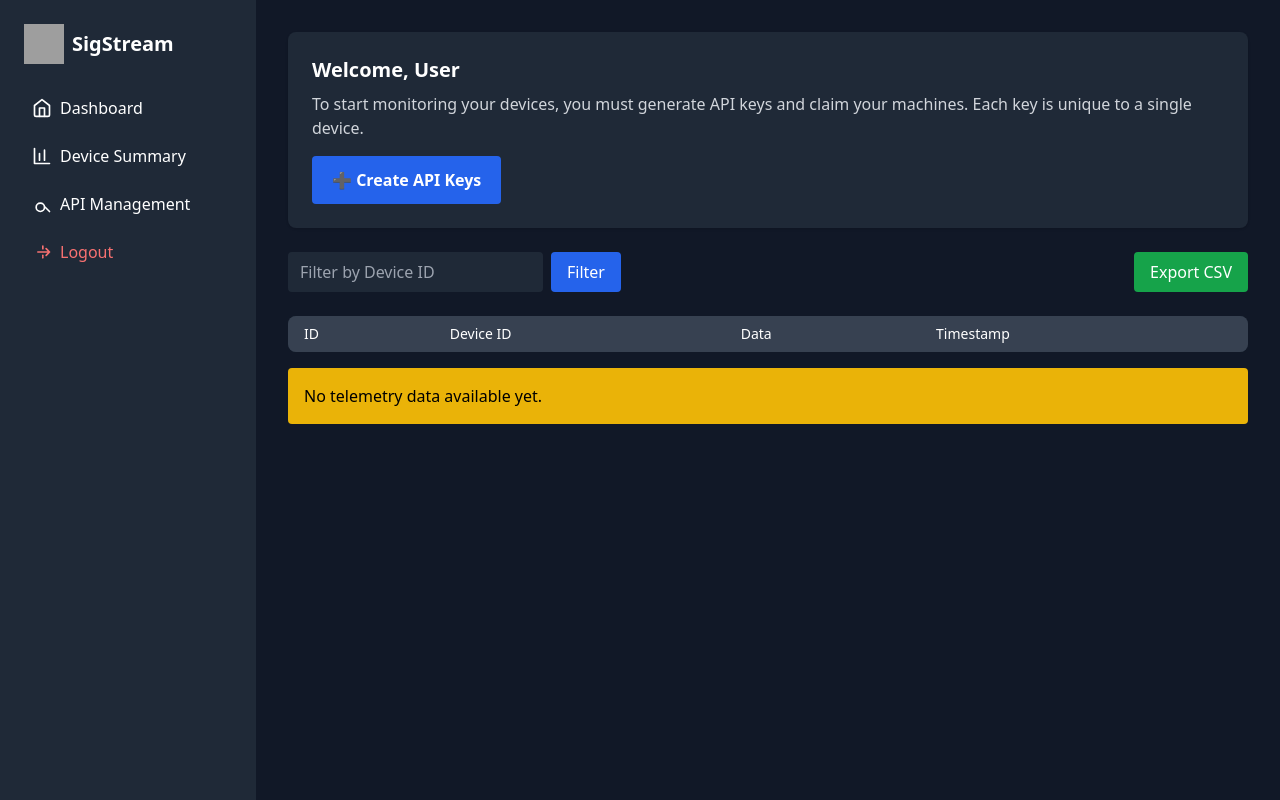
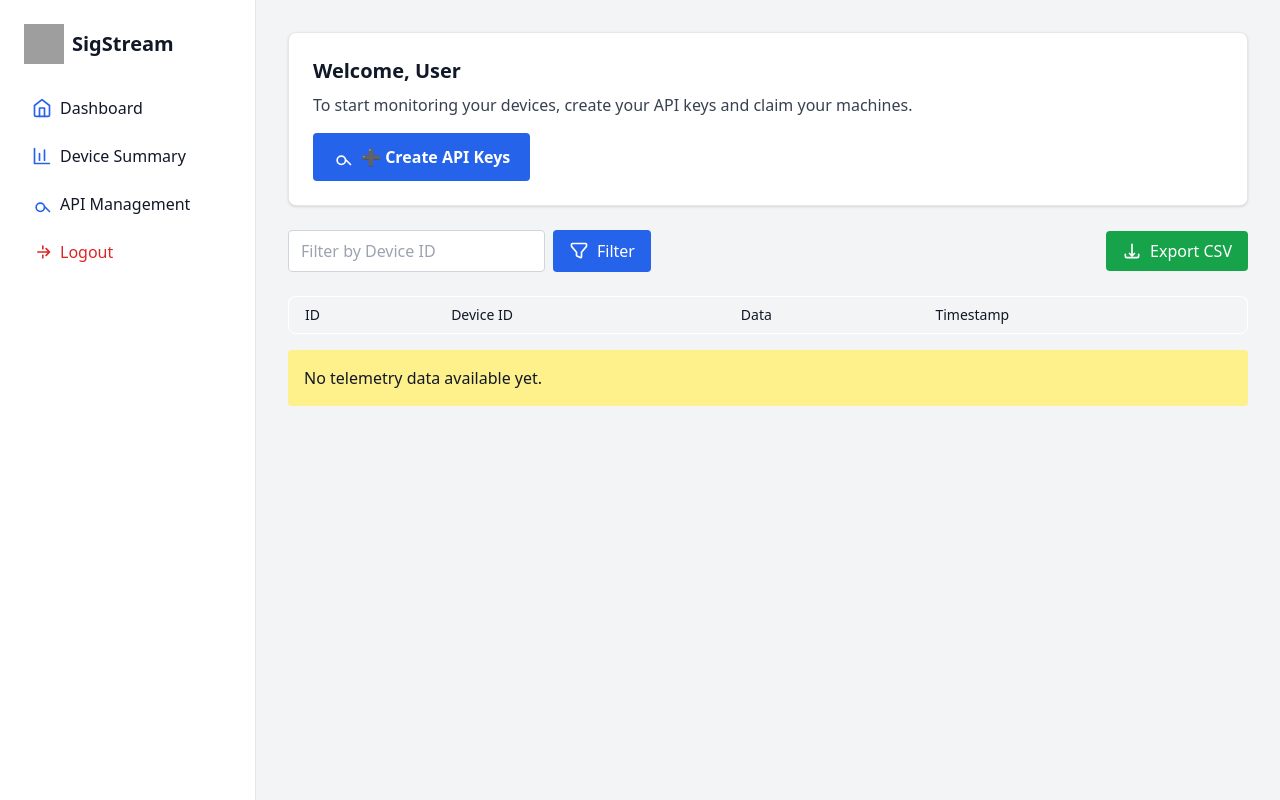
Before and after one commit to TrevorKuhlmann/Sigstream-Cloud, a FastAPI app: template templates/summary.html in a window 1280 px wide. Run offline with FastAPI, Linux system fonts and the light colour scheme; the template is opened without the code that fills it, so the values that code supplies are empty; some libraries are stand-ins or nearby versions; grey boxes are pictures that could not be loaded.

Commit message:
ui refine summary page

```diff
--- a/templates/summary.html
+++ b/templates/summary.html
@@ -1,5 +1,5 @@
 <!DOCTYPE html>
-<html lang="en" class="h-full bg-gray-900 text-white">
+<html lang="en" class="h-full bg-gray-100 text-gray-900">
 <head>
     <meta charset="UTF-8" />
     <script src="https://cdn.tailwindcss.com"></script>
@@ -9,16 +9,16 @@
 <body class="h-full flex">
 
     <!-- Sidebar -->
-    <aside class="w-64 bg-gray-800 flex flex-col">
+    <aside class="w-64 bg-white border-r border-gray-200 flex flex-col">
         <div class="flex items-center space-x-2 p-6">
             <img src="/static/SigStreamLogo.png" alt="SigStream" class="w-10 h-10">
             <span class="text-xl font-bold">SigStream</span>
         </div>
         <nav class="flex-1 px-4 space-y-2">
-            <!-- Dashboard link -->
-            <a href="/dashboard" class="flex items-center px-4 py-2 rounded hover:bg-gray-700">
+            <!-- Dashboard -->
+            <a href="/dashboard" class="flex items-center px-4 py-2 rounded hover:bg-gray-100">
                 <!-- Heroicon: Home -->
-                <svg class="w-5 h-5 mr-2" fill="none" stroke="currentColor" viewBox="0 0 24 24">
+                <svg class="w-5 h-5 mr-2 text-blue-600" fill="none" stroke="currentColor" viewBox="0 0 24 24">
                     <path stroke-linecap="round" stroke-linejoin="round" stroke-width="2"
                           d="M3 9l9-7 9 7v11a2 2 0 01-2 2H5a2 2 0 01-2-2z" />
                     <path stroke-linecap="round" stroke-linejoin="round" stroke-width="2"
@@ -27,20 +27,18 @@
                 Dashboard
             </a>
 
-            <!-- Summary link -->
-            <a href="/summary" class="flex items-center px-4 py-2 rounded hover:bg-gray-700">
-                <!-- Heroicon: Chart Bar -->
-                <svg class="w-5 h-5 mr-2" fill="none" stroke="currentColor" viewBox="0 0 24 24">
+            <!-- Summary -->
+            <a href="/summary" class="flex items-center px-4 py-2 rounded hover:bg-gray-100">
+                <svg class="w-5 h-5 mr-2 text-blue-600" fill="none" stroke="currentColor" viewBox="0 0 24 24">
                     <path stroke-linecap="round" stroke-linejoin="round" stroke-width="2"
                           d="M3 3v18h18M9 17V9M15 17V5" />
                 </svg>
                 Device Summary
             </a>
 
-            <!-- API Management link -->
-            <a href="/api-management" class="flex items-center px-4 py-2 rounded hover:bg-gray-700">
-                <!-- Heroicon: Key -->
-                <svg class="w-5 h-5 mr-2" fill="none" stroke="currentColor" viewBox="0 0 24 24">
+            <!-- API Management -->
+            <a href="/api-management" class="flex items-center px-4 py-2 rounded hover:bg-gray-100">
+                <svg class="w-5 h-5 mr-2 text-blue-600" fill="none" stroke="currentColor" viewBox="0 0 24 24">
                     <path stroke-linecap="round" stroke-linejoin="round" stroke-width="2"
                           d="M10 21a5 5 0 100-10 5 5 0 000 10zM21 21l-6-6" />
                 </svg>
@@ -50,9 +48,8 @@
             <!-- Account -->
             {% if cancel_url or update_pm_url %}
             <div class="relative group">
-                <button class="flex items-center w-full px-4 py-2 rounded hover:bg-gray-700">
-                    <!-- Heroicon: Cog -->
-                    <svg class="w-5 h-5 mr-2" fill="none" stroke="currentColor" viewBox="0 0 24 24">
+                <button class="flex items-center w-full px-4 py-2 rounded hover:bg-gray-100">
+                    <svg class="w-5 h-5 mr-2 text-blue-600" fill="none" stroke="currentColor" viewBox="0 0 24 24">
                         <path stroke-linecap="round" stroke-linejoin="round" stroke-width="2"
                               d="M12 8v4l3 3m6-3a9 9 0 11-18 0 9 9 0 0118 0z" />
                     </svg>
@@ -74,8 +71,7 @@
             {% endif %}
 
             <!-- Logout -->
-            <a href="/logout" class="flex items-center px-4 py-2 rounded hover:bg-gray-700 text-red-400">
-                <!-- Heroicon: Logout -->
+            <a href="/logout" class="flex items-center px-4 py-2 rounded hover:bg-gray-100 text-red-600">
                 <svg class="w-5 h-5 mr-2" fill="none" stroke="currentColor" viewBox="0 0 24 24">
                     <path stroke-linecap="round" stroke-linejoin="round" stroke-width="2"
                           d="M17 16l4-4m0 0l-4-4m4 4H7m6 4v1m0-10V5m0 14v-1m0-10V5" />
@@ -87,14 +83,18 @@
 
     <!-- Main Content -->
     <div class="flex-1 overflow-auto p-8">
-        <!-- Welcome Hero -->
-        <section class="bg-gray-800 p-6 rounded-lg shadow mb-6">
+        <!-- Hero -->
+        <section class="bg-white p-6 rounded-lg shadow mb-6 border border-gray-200">
             <h2 class="text-xl font-semibold mb-2">Welcome, {{ user.customer_name or 'User' }}</h2>
-            <p class="mb-4 text-gray-300">
-                To start monitoring your devices, you must generate API keys and claim your machines.
-                Each key is unique to a single device.
+            <p class="mb-4 text-gray-700">
+                To start monitoring your devices, create your API keys and claim your machines.
             </p>
-            <a href="/api-management" class="inline-block px-5 py-3 bg-blue-600 hover:bg-blue-700 rounded font-semibold">
+            <a href="/api-management" class="inline-flex items-center px-5 py-3 bg-blue-600 hover:bg-blue-700 text-white rounded font-semibold">
+                <!-- Key icon -->
+                <svg class="w-5 h-5 mr-2 text-white" fill="none" stroke="currentColor" viewBox="0 0 24 24">
+                    <path stroke-linecap="round" stroke-linejoin="round" stroke-width="2"
+                          d="M10 21a5 5 0 100-10 5 5 0 000 10zM21 21l-6-6" />
+                </svg>
                 ➕ Create API Keys
             </a>
         </section>
@@ -105,21 +105,32 @@
                 <input name="device_id"
                        placeholder="Filter by Device ID"
                        value="{{ filter_id or '' }}"
-                       class="px-3 py-2 rounded bg-gray-800 text-white focus:outline-none focus:ring-2 focus:ring-blue-500">
-                <button type="submit" class="px-4 py-2 bg-blue-600 hover:bg-blue-700 rounded">
+                       class="px-3 py-2 rounded border border-gray-300 bg-white text-gray-900 focus:outline-none focus:ring-2 focus:ring-blue-500">
+                <button type="submit" class="inline-flex items-center px-4 py-2 bg-blue-600 hover:bg-blue-700 text-white rounded">
+                    <!-- Funnel Icon -->
+                    <svg class="w-5 h-5 mr-2 text-white" fill="none" stroke="currentColor" viewBox="0 0 24 24">
+                        <path stroke-linecap="round" stroke-linejoin="round" stroke-width="2"
+                              d="M3 4a1 1 0 011-1h16a1 1 0 011 1v2a1 1 0 01-.293.707L15 13.414V19a1 1 0 01-1.447.894l-4-2A1 1 0 019 17v-3.586L3.293 6.707A1 1 0 013 6V4z" />
+                    </svg>
                     Filter
                 </button>
             </form>
             <a href="/export{% if filter_id %}?device_id={{ filter_id }}{% endif %}"
-               class="px-4 py-2 bg-green-600 hover:bg-green-700 rounded">
+               class="inline-flex items-center px-4 py-2 bg-green-600 hover:bg-green-700 text-white rounded">
+                <!-- Download icon -->
+                <svg class="w-5 h-5 mr-2 text-white" fill="none" stroke="currentColor" viewBox="0 0 24 24">
+                    <path stroke-linecap="round" stroke-linejoin="round" stroke-width="2"
+                          d="M4 16v2a2 2 0 002 2h12a2 2 0 002-2v-2M12 12v6m0 0l-3-3m3 3l3-3M12 4v8" />
+                </svg>
                 Export CSV
             </a>
         </div>
 
+
         <!-- Telemetry Table -->
         <div class="overflow-x-auto">
-            <table class="min-w-full bg-gray-800 rounded-lg overflow-hidden">
-                <thead class="bg-gray-700">
+            <table class="min-w-full bg-white rounded-lg border border-gray-200 overflow-hidden">
+                <thead class="bg-gray-100">
                     <tr>
                         <th class="px-4 py-2 text-left text-sm font-medium">ID</th>
                         <th class="px-4 py-2 text-left text-sm font-medium">Device ID</th>
@@ -127,9 +138,9 @@
                         <th class="px-4 py-2 text-left text-sm font-medium">Timestamp</th>
                     </tr>
                 </thead>
-                <tbody class="divide-y divide-gray-700">
+                <tbody class="divide-y divide-gray-200">
                     {% for row in records %}
-                    <tr class="hover:bg-gray-700">
+                    <tr class="hover:bg-gray-50">
                         <td class="px-4 py-2 text-sm">{{ row.id }}</td>
                         <td class="px-4 py-2 text-sm">{{ row.device_id }}</td>
                         <td class="px-4 py-2 text-sm">{{ row.data }}</td>
@@ -139,7 +150,7 @@
                 </tbody>
             </table>
             {% if records|length == 0 %}
-            <div class="mt-4 p-4 bg-yellow-500 text-black rounded">
+            <div class="mt-4 p-4 bg-yellow-200 text-gray-900 rounded">
                 No telemetry data available yet.
             </div>
             {% endif %}
```
